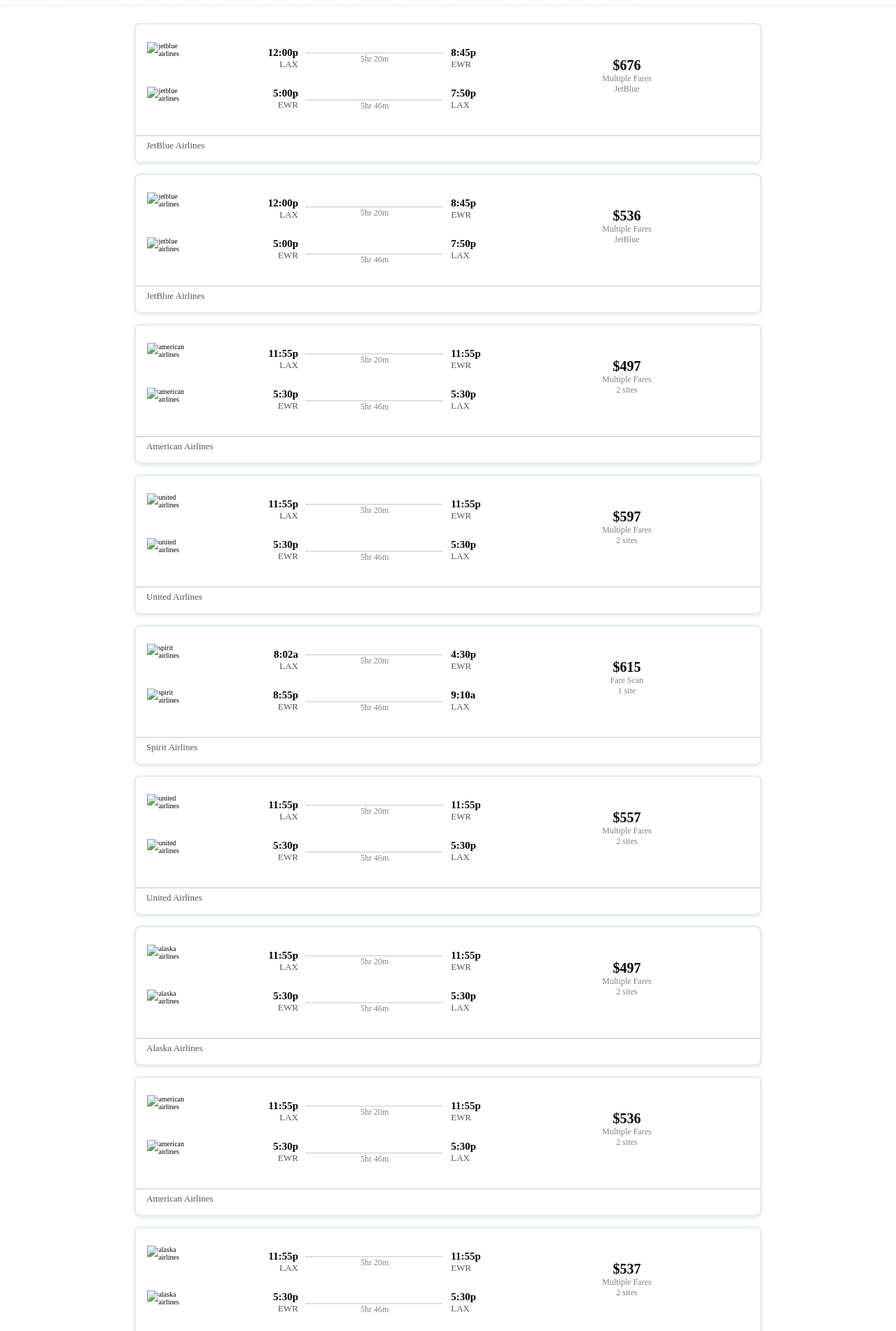
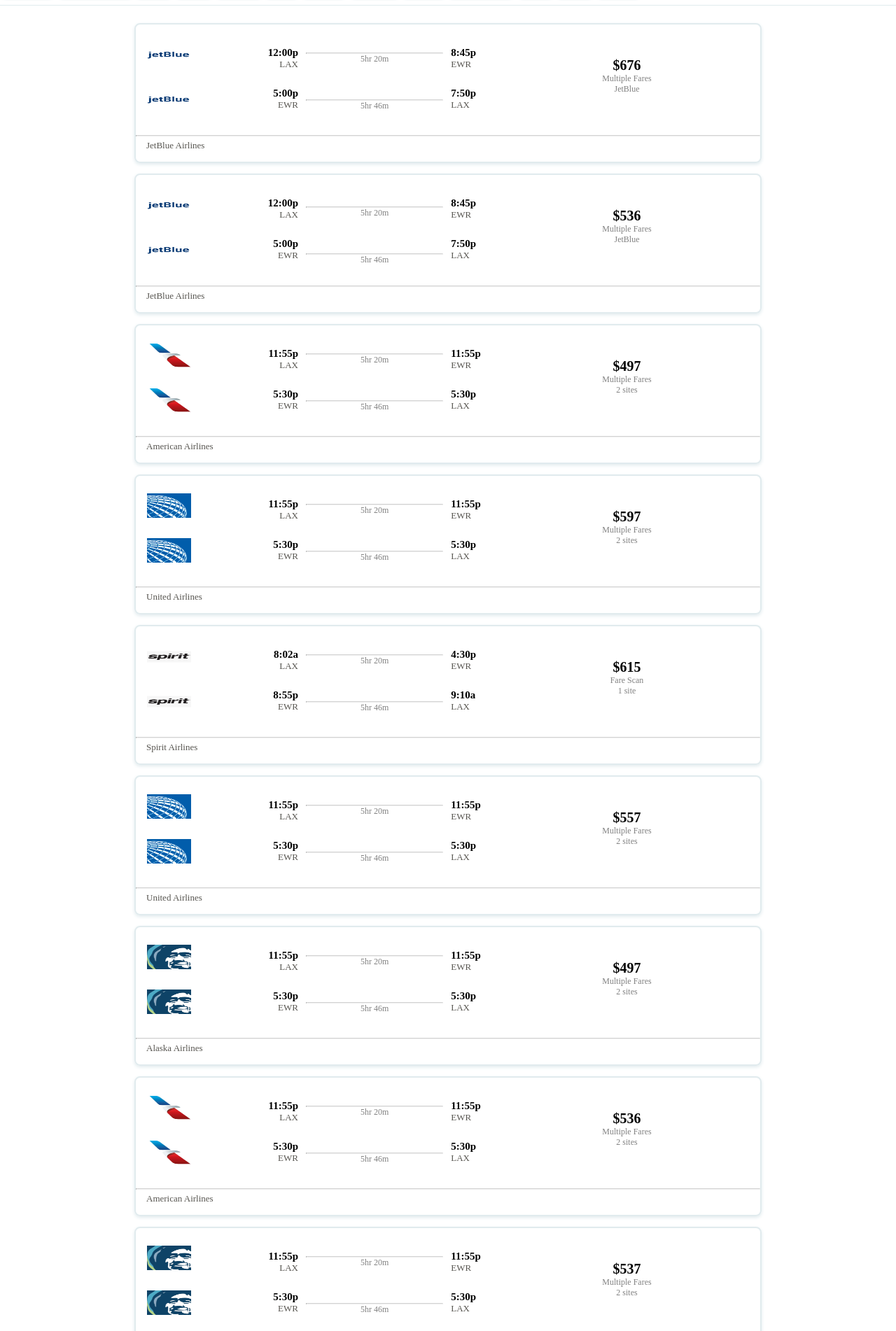
Before and after one commit to Emperor-codemore/emperor_flight, a plain HTML site: page airflight1(0).html in a window 1280 px wide. Shown: the part 122-2024 px from the top of the page at 70% size. Drawn offline with Linux system fonts and the light colour scheme; files whose address does not match are found by name.

Commit message:
Update airflight1(0).html

```diff
--- a/airflight1(0).html
+++ b/airflight1(0).html
@@ -441,11 +441,11 @@
 	<span class="right" style="width:100%;">Most used currencies</span>
 
 	<span onclick="usdCurrency()"><button class="pay curr" value="usd">
-	<img src="image.flight/usd.png" alt="plane">UNITED STATES DOLLAR
+	<img src="usd.png" alt="plane">UNITED STATES DOLLAR
 </button></span>
 
 <span onclick="eurCurrency()"><button class="pay curr" value="eur">
-	<img src="image.flight/eur.png" alt="plane">EURO
+	<img src="eur.png" alt="plane">EURO
 </button></span>
 
 	</div>
@@ -557,23 +557,23 @@
 		<span class="right general">Show Airlines</span>
 <label class="labeltouch">
                 <input type="checkbox" name="airlineCheckbox"
-                       value="United" checked> <span class="airlineimage"><img src="image.flight/united.png" alt="united airlines"></span>United Airlines</label>
+                       value="United" checked> <span class="airlineimage"><img src="united.png" alt="united airlines"></span>United Airlines</label>
                        <hr class="line">
          <br>  <label class="labeltouch">
                 <input type="checkbox" name="airlineCheckbox"
-                       value="American" checked><span class="airlineimage"><img src="image.flight/american.png" alt="american airlines"></span> American Airlines</label><hr class="line">
+                       value="American" checked><span class="airlineimage"><img src="american.png" alt="american airlines"></span> American Airlines</label><hr class="line">
 <br>
             <label class="labeltouch">
                 <input type="checkbox" name="airlineCheckbox"
-                       value="Jetblue" checked> <span class="airlineimage"><img src="image.flight/jetblue.png" alt="jetblue airlines"></span>JetBlue Airlines</label><hr class="line">
+                       value="Jetblue" checked> <span class="airlineimage"><img src="jetblue.png" alt="jetblue airlines"></span>JetBlue Airlines</label><hr class="line">
 <br>
             <label class="labeltouch">
                 <input type="checkbox" name="airlineCheckbox"
-                       value="Spirit" checked><span class="airlineimage"><img src="image.flight/spirit.png" alt="spirit airlines"></span> Spirit Airlines</label><hr class="line">
+                       value="Spirit" checked><span class="airlineimage"><img src="spirit.png" alt="spirit airlines"></span> Spirit Airlines</label><hr class="line">
 <br>
                        	 <label class="labeltouch">
                 <input type="checkbox" name="airlineCheckbox"
-                       value="Alaska" checked> <span class="airlineimage"><img src="image.flight/alaska.png" alt="alaska airlines"></span>Alaska Airlines</label><br>
+                       value="Alaska" checked> <span class="airlineimage"><img src="alaska.png" alt="alaska airlines"></span>Alaska Airlines</label><br>
                        	<button class="btn5" onclick="closeAirline()">Done</button>
 </div>
 </div>
@@ -729,8 +729,8 @@
 	<div class="chargescontent" id="list-of-divs">
 		<div class="charges Jetblue E RJ" data-number="676" data-name="a">
 		<div class="division1">
-				<span class="airline"><img src="image.flight/jetblue.png" alt="jetblue airlines"></span><br>
-				<span class="airline"><img src="image.flight/jetblue.png" alt="jetblue airlines"></span>
+				<span class="airline"><img src="jetblue.png" alt="jetblue airlines"></span><br>
+				<span class="airline"><img src="jetblue.png" alt="jetblue airlines"></span>
 				</div>
 
 				<div class="division2">
@@ -783,8 +783,8 @@
 
 		<div class="charges Jetblue E NBJ" data-number="536" data-name="b">
 			<div class="division1">
-				<span class="airline"><img src="image.flight/jetblue.png" alt="jetblue airlines"></span><br>
-				<span class="airline"><img src="image.flight/jetblue.png" alt="jetblue airlines"></span>
+				<span class="airline"><img src="jetblue.png" alt="jetblue airlines"></span><br>
+				<span class="airline"><img src="jetblue.png" alt="jetblue airlines"></span>
 				</div>
 
 				<div class="division2">
@@ -836,8 +836,8 @@
 
 		<div class="charges American B-E WBJ" data-number="497" data-name="c">
 		<div class="division1">
-				<span class="airline"><img src="image.flight/american.png" alt="american airlines"></span><br>
-				<span class="airline"><img src="image.flight/american.png" alt="american airlines"></span>
+				<span class="airline"><img src="american.png" alt="american airlines"></span><br>
+				<span class="airline"><img src="american.png" alt="american airlines"></span>
 				</div>
 
 				<div class="division2">
@@ -889,8 +889,8 @@
 
 		<div class="charges United covid E RJ" data-number="597" data-name="d">
 		<div class="division1">
-				<span class="airline"><img src="image.flight/united.png" alt="united airlines"></span><br>
-				<span class="airline"><img src="image.flight/united.png" alt="united airlines"></span>
+				<span class="airline"><img src="united.png" alt="united airlines"></span><br>
+				<span class="airline"><img src="united.png" alt="united airlines"></span>
 				</div>
 
 				<div class="division2">
@@ -942,8 +942,8 @@
 
 		<div class="charges Spirit E RJ" data-number="615" data-name="e">
 		<div class="division1">
-				<span class="airline"><img src="image.flight/spirit.png" alt="spirit airlines"></span><br>
-				<span class="airline"><img src="image.flight/spirit.png" alt="spirit airlines"></span>
+				<span class="airline"><img src="spirit.png" alt="spirit airlines"></span><br>
+				<span class="airline"><img src="spirit.png" alt="spirit airlines"></span>
 				</div>
 
 				<div class="division2">
@@ -995,8 +995,8 @@
 
 		<div class="charges United E WBJ" data-number="557" data-name="f">
 		<div class="division1">
-				<span class="airline"><img src="image.flight/united.png" alt="united airlines"></span><br>
-				<span class="airline"><img src="image.flight/united.png" alt="united airlines"></span>
+				<span class="airline"><img src="united.png" alt="united airlines"></span><br>
+				<span class="airline"><img src="united.png" alt="united airlines"></span>
 				</div>
 
 				<div class="division2">
@@ -1048,8 +1048,8 @@
 
 		<div class="charges Alaska B-E WBJ" data-number="497" data-name="h">
 		<div class="division1">
-				<span class="airline"><img src="image.flight/alaska.png" alt="alaska airlines"></span><br>
-				<span class="airline"><img src="image.flight/alaska.png" alt="alaska airlines"></span>
+				<span class="airline"><img src="alaska.png" alt="alaska airlines"></span><br>
+				<span class="airline"><img src="alaska.png" alt="alaska airlines"></span>
 				</div>
 
 				<div class="division2">
@@ -1101,8 +1101,8 @@
 
 		<div class="charges American E WBJ" data-number="536" data-name="i">
 		<div class="division1">
-				<span class="airline"><img src="image.flight/american.png" alt="american airlines"></span><br>
-				<span class="airline"><img src="image.flight/american.png" alt="american airlines"></span>
+				<span class="airline"><img src="american.png" alt="american airlines"></span><br>
+				<span class="airline"><img src="american.png" alt="american airlines"></span>
 				</div>
 
 				<div class="division2">
@@ -1154,8 +1154,8 @@
 
 		<div class="charges Alaska E WBJ" data-number="537" data-name="g">
 		<div class="division1">
-				<span class="airline"><img src="image.flight/alaska.png" alt="alaska airlines"></span><br>
-				<span class="airline"><img src="image.flight/alaska.png" alt="alaska airlines"></span>
+				<span class="airline"><img src="alaska.png" alt="alaska airlines"></span><br>
+				<span class="airline"><img src="alaska.png" alt="alaska airlines"></span>
 				</div>
 
 				<div class="division2">
@@ -1207,8 +1207,8 @@
 
 		<div class="charges Spirit covid E NBJ" data-number="515" data-name="j">
 		<div class="division1">
-				<span class="airline"><img src="image.flight/spirit.png" alt="spirit airlines"></span><br>
-				<span class="airline"><img src="image.flight/spirit.png" alt="spirit airlines"></span>
+				<span class="airline"><img src="spirit.png" alt="spirit airlines"></span><br>
+				<span class="airline"><img src="spirit.png" alt="spirit airlines"></span>
 				</div>
 
 				<div class="division2">
@@ -1268,9 +1268,9 @@
 		<button class="btn7" style="margin-top: 15px;" onclick="openCurrency()"><span id="money">$ United States Dollar</span></button>
 
 		<div class="linkcontainer">
-	<a class="links">Terms and Condition</a>''
+	<a class="links" href="https://emperor-codemore.github.io/emperor_flight/flightTerms&Conditions.html">Terms and Condition</a>''
 	<a class="links">Flight Tracker</a>
-	<a class="links">About</a>
+	<a class="links" href="https://emperor-codemore.github.io/emperor_flight/aboutFlight.html">About</a>
 	<a class="links">Privacy</a>
 	<a class="links">Help</a>
 	<a class="links">© 2022 Flight</a>
```
